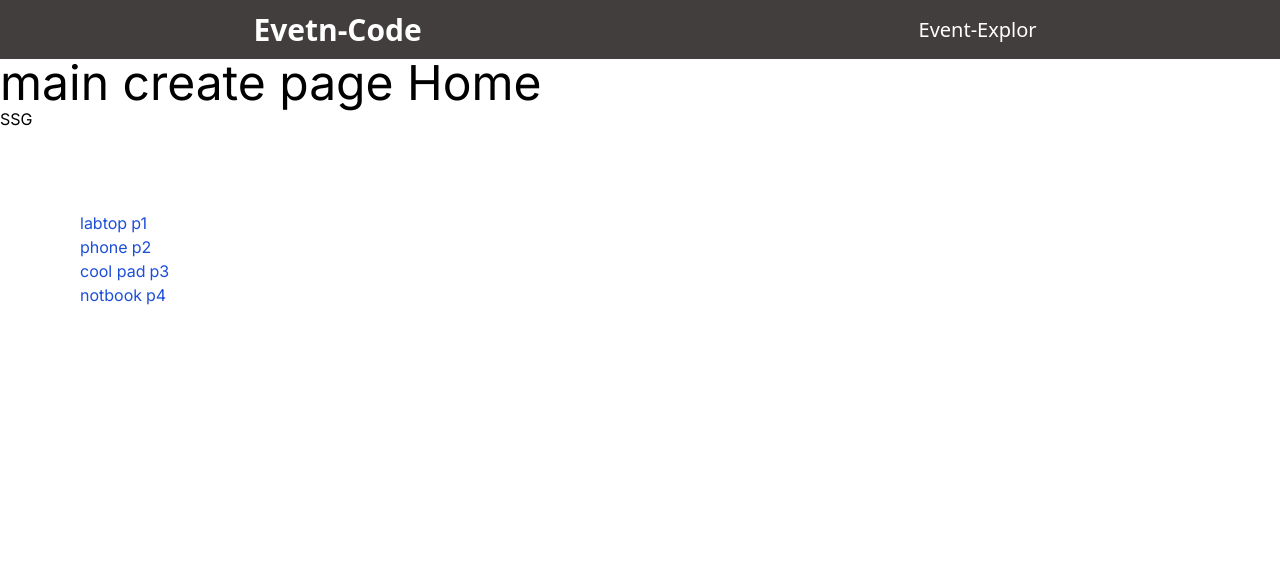
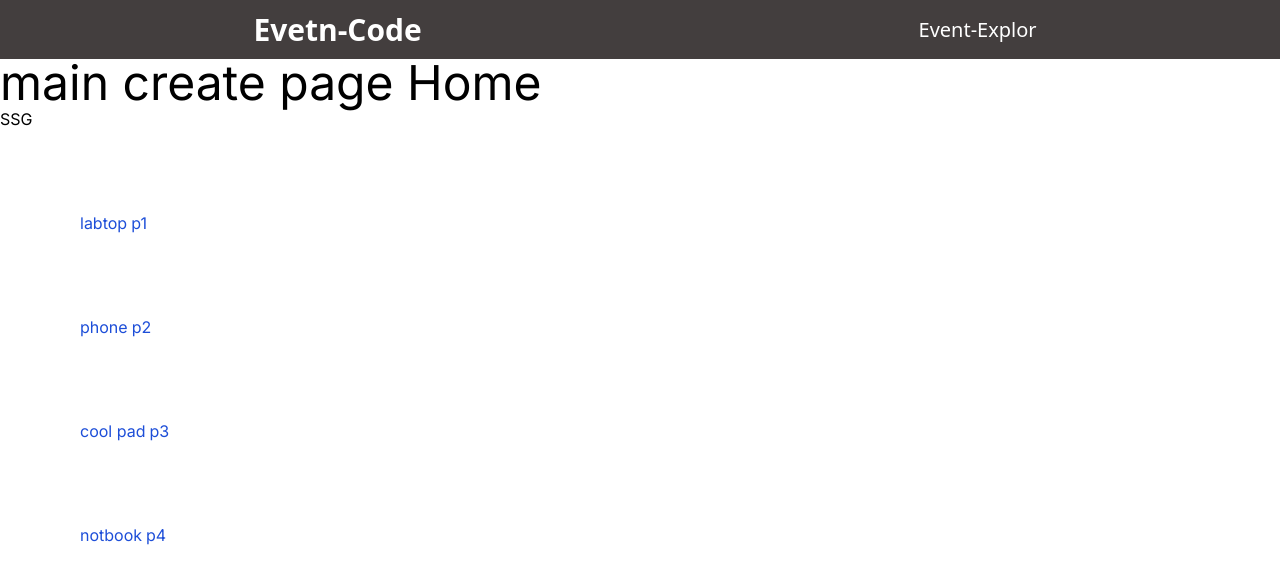
Before and after one commit to Azoonex/next.js_basic_project, a Next.js app: page / in a window 1280 px wide. Shown: the top 584 px of the page. Built offline with nearby package versions, Linux system fonts and the light colour scheme.

Commit message:
learning canspaes

```diff
--- a/pages/[pid].js
+++ b/pages/[pid].js
@@ -3,6 +3,11 @@ import { dataProduct } from "@/data/dummy-backend"
 function ProductsDetailPage(props) {
 
     const {loadedProduct} = props
+
+    // fallback coruse 185 //TODO:
+    if(!loadedProduct){
+        return <h1>Loadding ...</h1>
+    }
 
     return <>
         <h1>{loadedProduct.id}</h1>
@@ -34,6 +39,6 @@ export async function getStaticPaths(){
             {params : {pid: "p3"}},
             {params : {pid: "p4"}},
         ],
-        fallback: false
+        fallback: true // 'fallback' not use if there was data ui loading
     }
 }
--- a/pages/index.js
+++ b/pages/index.js
@@ -7,37 +7,35 @@ const inter = Inter({ subsets: ["latin"] });
 
 export default function Home(props) {
 
-  const {products} = props;
+  const { products } = props;
 
   return (
     <main className={`${inter.className}`}>
       <h1 className="text-5xl">main create page Home</h1>
       <h4>SSG</h4>
-      <ul className="m-20 ">
       {products.map(i => (
-        <Fragment>
-       <li className="flex gap-1 text-blue-700 cursor-pointer">
-            <li className="">
-              <Link href={`${i.id}`}>
-                {i.title}
-              </Link>
-            </li>
-            <li className="">{i.id}</li>
-       </li>
-        </Fragment>
+        <div className="flex gap-1 text-blue-700 cursor-pointer m-20">
+          <Link href={`${i.id}`}>
+            {i.title}
+          </Link>
+
+          <Link href={`${i.id}`}>
+            {i.id}
+          </Link>
+        </div>
       ))}
-      </ul>
+
     </main>
   );
 }
 
 
 export async function getStaticProps() {
-  const  data  = dataProduct
+  const data = dataProduct
 
   return {
     props: {
-      products : data
+      products: data
     },
     revalidate: 300
   }
```
